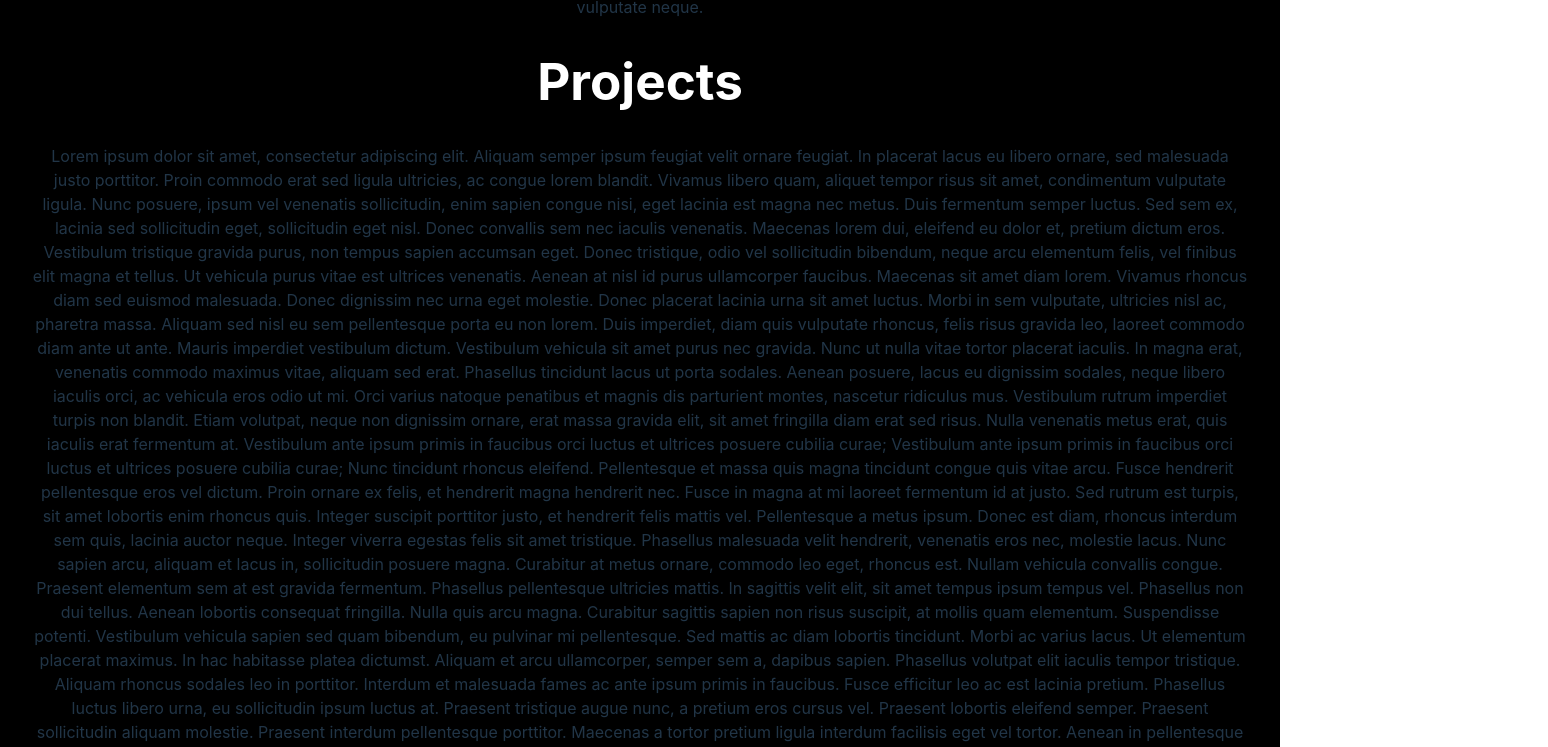
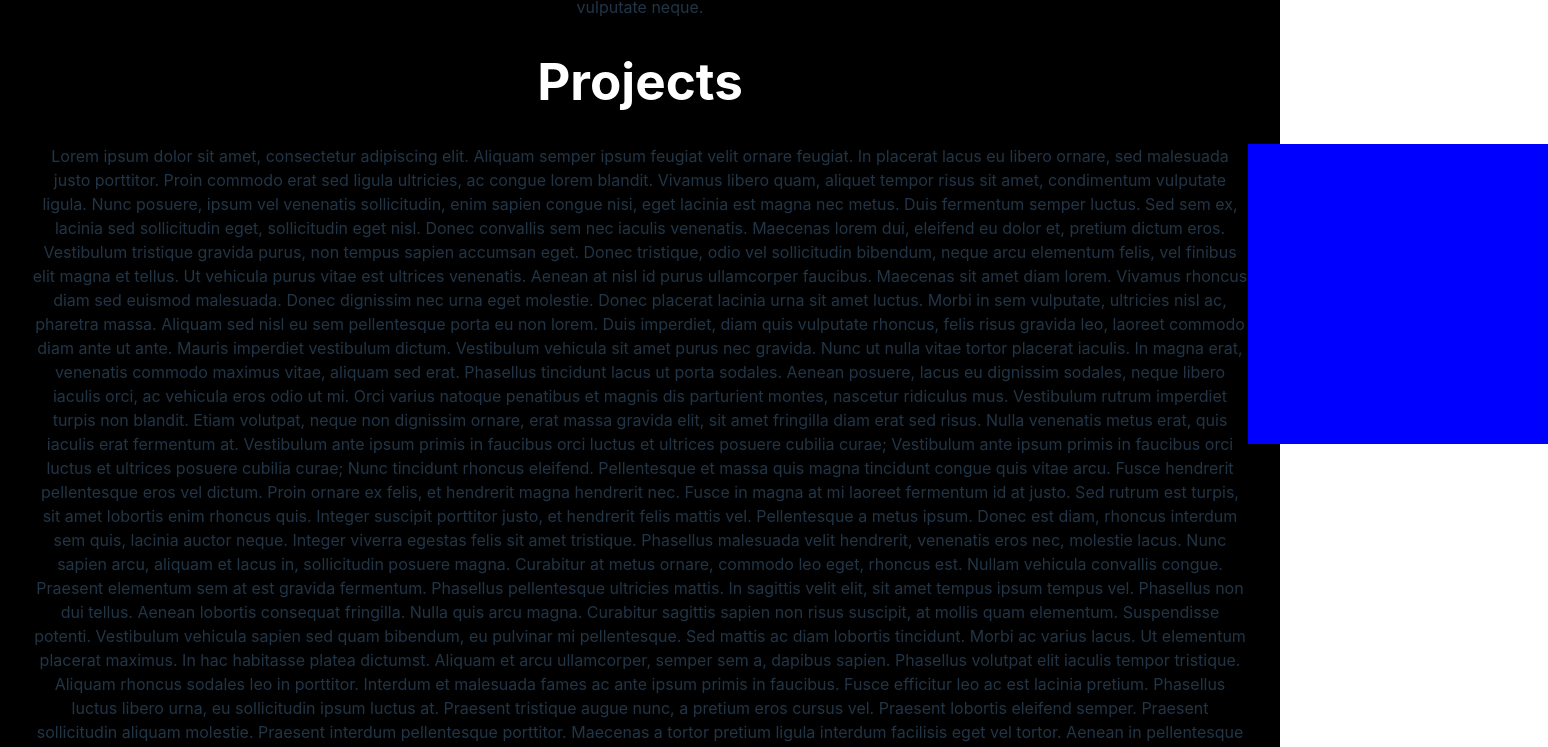
Before and after one commit to tomasrobino/portfolio-website, a React (Vite) app: page / in a window 1280 px wide. Shown: the part 1212-1959 px from the top of the page, 1548 px wide, since content can reach past the window. Built offline with nearby package versions, Linux system fonts and the light colour scheme.

Commit message:
vertical scroll working

```diff
--- a/src/App.module.css
+++ b/src/App.module.css
@@ -7,3 +7,11 @@
     top: 40vh;
     color: white;
 }
+
+.project {
+    position: absolute;
+    right: -450px;
+    background-color: blue;
+    width: 300px;
+    height: 300px;
+}
--- a/src/App.tsx
+++ b/src/App.tsx
@@ -1,22 +1,30 @@
-import React, {useEffect, useRef} from 'react'
+import React, {useEffect, useRef, useState} from 'react'
 import styles from "./App.module.css"
 import Header from "./Header.tsx";
 import Projects from "./Projects.tsx";
 
 
 function App() {
+  const viewportPos = (window.innerHeight/100)*40;
   const projectsRef = useRef<HTMLHeadingElement>(null);
-  //document.getElementById("root")!.addEventListener('wheel', handleScroll);
+  const [divPos, setDivPos] = useState(-300);
 
   useEffect(() => {
     window.addEventListener('wheel', handleScroll);
     return () => window.removeEventListener('scroll', handleScroll);
   })
 
-  function handleScroll() {
+  function handleScroll(event: React.WheelEvent) {
     if (!projectsRef.current) return;
     const bounds = projectsRef.current!.getBoundingClientRect();
-    console.log(bounds.top)
+    //console.log(bounds.top)
+    if (Math.floor(viewportPos) === Math.floor(bounds.top)) {
+      if (event.deltaX > 0) {
+        setDivPos(divPos-40);
+      } else setDivPos(divPos+40);
+
+    }
+
   }
 
   return (
@@ -49,6 +57,10 @@ function App() {
         Orci varius natoque penatibus et magnis dis parturient montes, nascetur ridiculus mus. Phasellus sem urna, dapibus sit amet dapibus quis, condimentum at leo. Donec at luctus nibh, a iaculis leo. Pellentesque vel nibh non dui dignissim vehicula laoreet semper ipsum. Duis volutpat non odio vitae consequat. Proin vulputate purus quis tortor lacinia, et accumsan mi tincidunt. Vivamus euismod arcu in pretium bibendum. Vivamus ultrices tellus nec eros ultrices ultrices. Donec turpis felis, fringilla in nulla laoreet, vehicula ultricies ipsum. Aenean vestibulum porttitor ante, eu fringilla elit lacinia quis. Integer eu feugiat urna. Nulla eget sem est. Sed in interdum lorem, sit amet vulputate neque.
       </p>
       <h1 className={styles.title} ref={projectsRef}>Projects</h1>
+      <div style={{ position: "sticky", top: "25vh" }}>
+        <div style={{ right: divPos }} className={styles.project}></div>
+      </div>
+
       <Projects />
       <p>Lorem ipsum dolor sit amet, consectetur adipiscing elit. Aliquam semper ipsum feugiat velit ornare feugiat. In placerat lacus eu libero ornare, sed malesuada justo porttitor. Proin commodo erat sed ligula ultricies, ac congue lorem blandit. Vivamus libero quam, aliquet tempor risus sit amet, condimentum vulputate ligula. Nunc posuere, ipsum vel venenatis sollicitudin, enim sapien congue nisi, eget lacinia est magna nec metus. Duis fermentum semper luctus. Sed sem ex, lacinia sed sollicitudin eget, sollicitudin eget nisl. Donec convallis sem nec iaculis venenatis. Maecenas lorem dui, eleifend eu dolor et, pretium dictum eros. Vestibulum tristique gravida purus, non tempus sapien accumsan eget. Donec tristique, odio vel sollicitudin bibendum, neque arcu elementum felis, vel finibus elit magna et tellus. Ut vehicula purus vitae est ultrices venenatis. Aenean at nisl id purus ullamcorper faucibus. Maecenas sit amet diam lorem. Vivamus rhoncus diam sed euismod malesuada.
 
```
